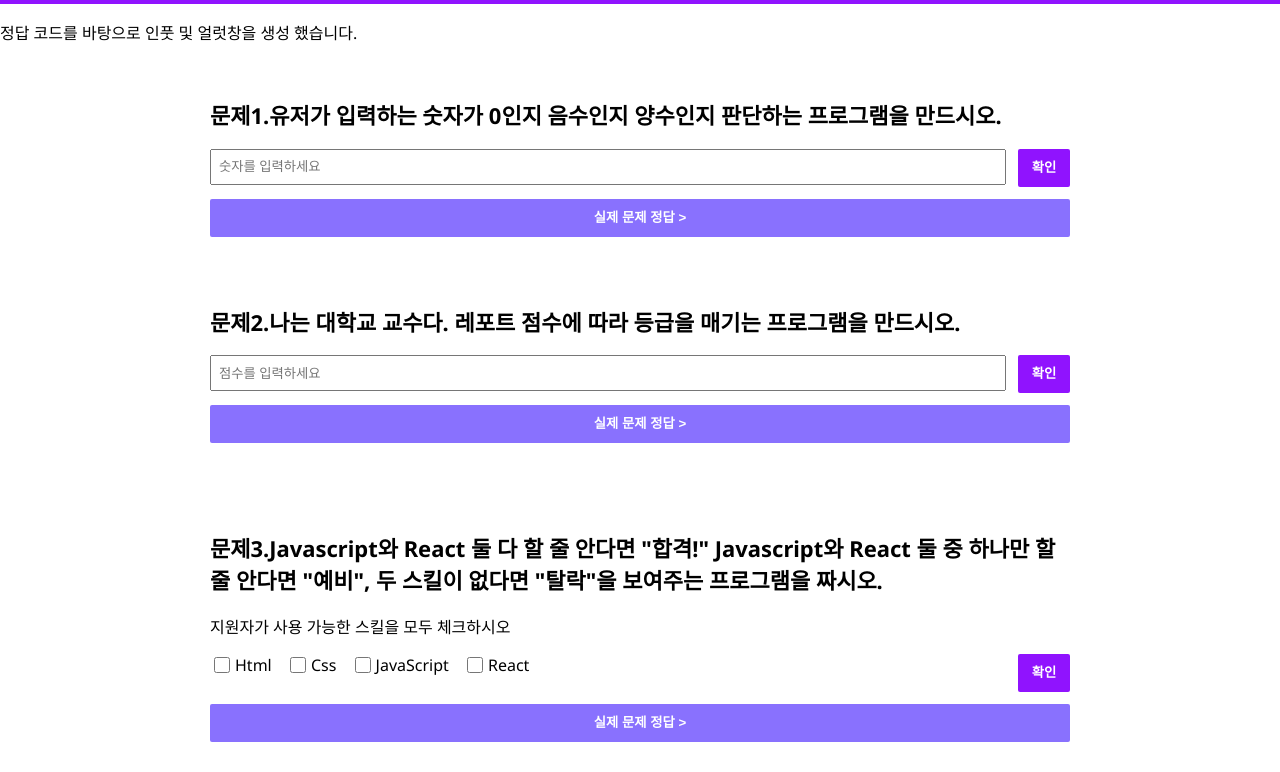
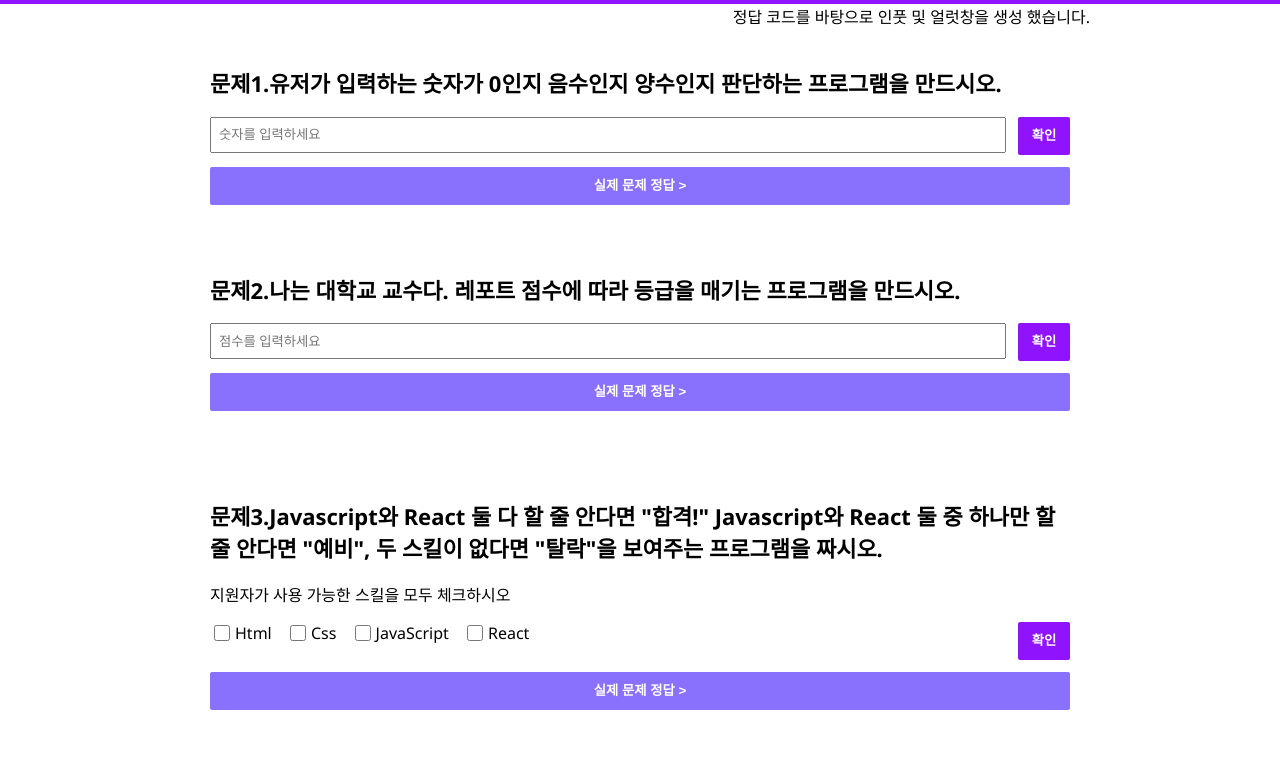
Before and after one commit to YunheeAhn/noona-js-3day, a plain HTML site: page 3일차 - 객체,if문 과제/index.html in a window 1280 px wide. Shown: the part 80-852 px from the top of the page. After the commit the page ends 820 px from the top, so only its background shows below. Drawn offline with Linux system fonts and the light colour scheme.

Commit message:
add code

```diff
--- a/3일차 - 객체,if문 과제/comm.css
+++ b/3일차 - 객체,if문 과제/comm.css
@@ -107,6 +107,13 @@ label + label {
   width: calc(100% - 72px);
 }
 
+.quote {
+  max-width: 900px;
+  margin: 0 auto;
+  display: flex;
+  justify-content: flex-end;
+}
+
 /* 슬라이드 토글  */
 .box2 {
   width: 100%;
--- a/3일차 - 객체,if문 과제/index.html
+++ b/3일차 - 객체,if문 과제/index.html
@@ -14,7 +14,7 @@
     <div class="head">
         <h1>{;} 3일차 과제</h1>
     </div>
-        <p style="margin-left:auto;">정답 코드를 바탕으로 인풋 및 얼럿창을 생성 했습니다.</p>
+        <p class="quote">정답 코드를 바탕으로 인풋 및 얼럿창을 생성 했습니다.</p>
         <div class="answerWrap">
             <div class="wrap wrap1">
                 <h2>문제1.유저가 입력하는 숫자가 0인지 음수인지 양수인지 판단하는 프로그램을 만드시오.</h2>
```
